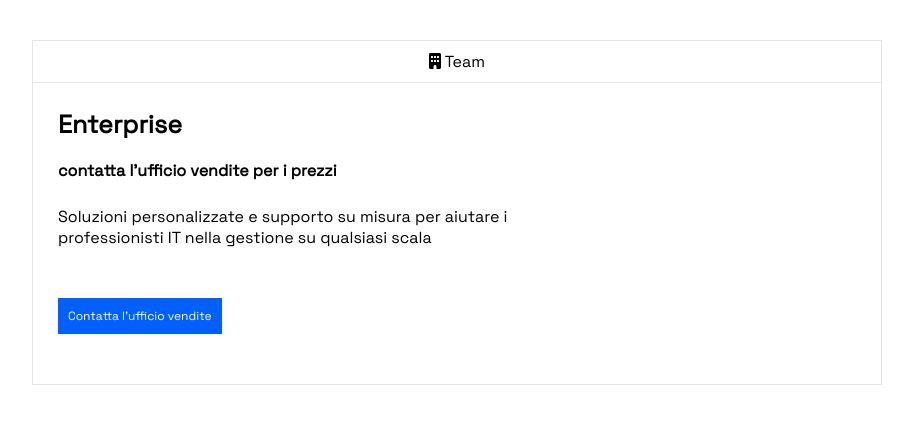
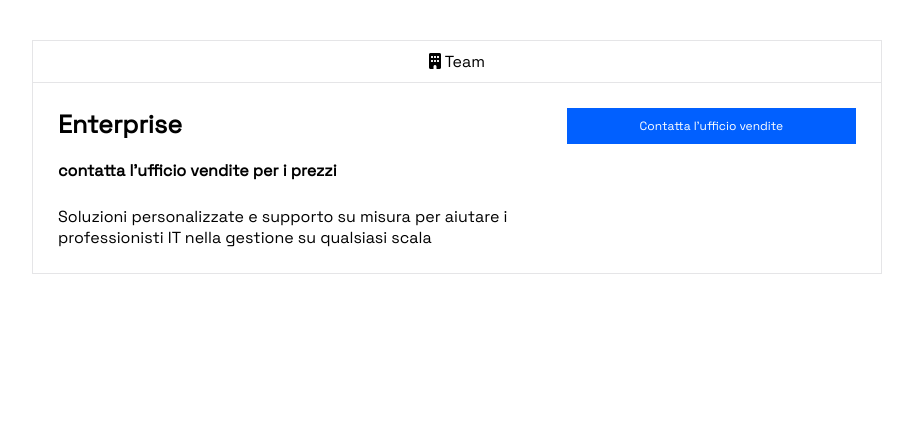
Before and after one commit to pietrostraneo/htmlcss-dropbox, a plain HTML site: page index.html in a window 1280 px wide. Shown: the part 1883-2304 px from the top of the page, without its empty margins (183-1096 px from the left). Drawn offline with Linux system fonts and the light colour scheme.

Commit message:
Solved some problems

```diff
--- a/css/style.css
+++ b/css/style.css
@@ -220,6 +220,10 @@ main h1{
     padding: 25px;
 }
 
+.subscription .trial{
+    width: 100%;
+}
+
 .subprice p{
     color: gray;
     margin-top: 15px;
@@ -323,7 +327,7 @@ hr{
 .squarecontent-central{
     padding: 30px;
     background-color: #F5F5F5;
-    height: calc(100vw / 6);
+    height: calc(100vw / 3);
 }
 
 .squarecontent-central img{
--- a/index.html
+++ b/index.html
@@ -187,6 +187,7 @@
                         <div class="subkind">
                             <i class="fas fa-building" style="color: #000000;"></i><span> Team</span>
                         </div>
+                        <div class="wrap">
                             <div class="subscription col60">
                                 <div class="subprice">
                                     <h3>Enterprise</h3>
@@ -198,8 +199,9 @@
                                     </p>
                                 </div>
                             </div>
-                        <div class="subscription">
+                            <div class="subscription col40">
                                 <button class="trial">Contatta l'ufficio vendite</button>
+                            </div>
                         </div>
                     </div>
                 </div>
```
Lines whose indentation alone changed are shown as unchanged.
